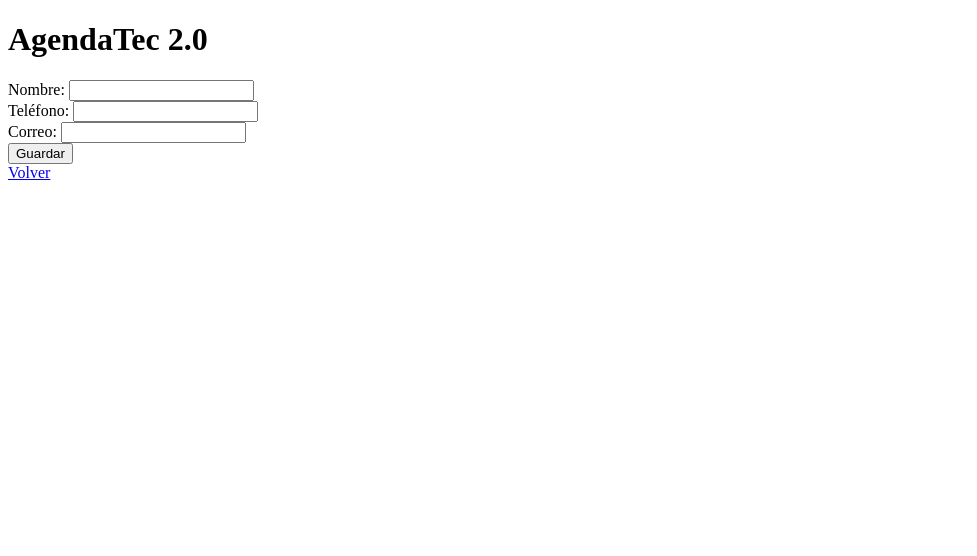
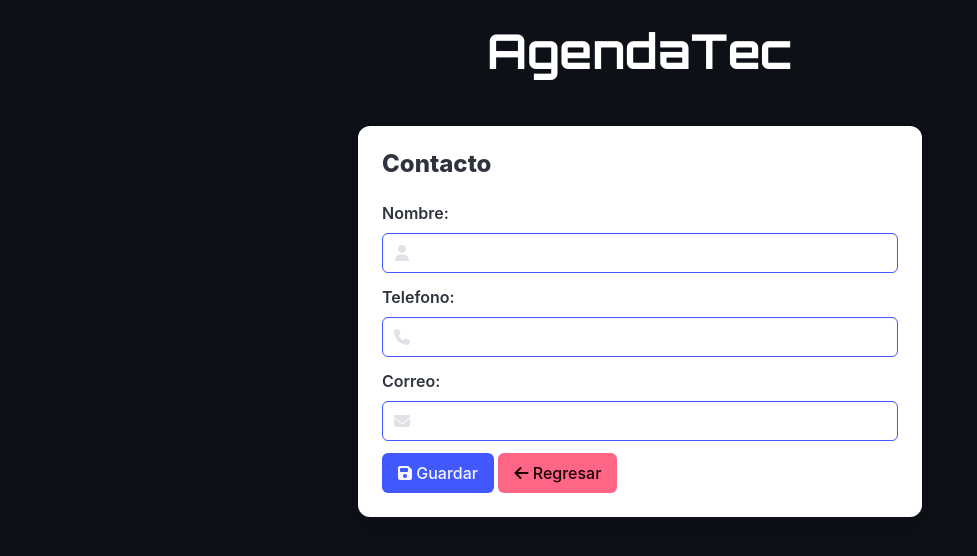
Before and after one commit to TendedCard0/CN2_EX_U2_22590367, a Flask app: page /contactos/nuevo in a window 1280 px wide. Shown: the top 556 px of the page, without its empty margins (0-977 px from the left). Run offline with Flask 3, Linux system fonts and the light colour scheme; some libraries are stand-ins or nearby versions.

Commit message:
Se me olvido 2.0

```diff
--- a/app/templates/base.html
+++ b/app/templates/base.html
@@ -1,10 +1,25 @@
 <!DOCTYPE html>
-<html>
-<head>
+<html class="theme-light" style="background-color: #0d1117;">
+  <head>
+    <meta charset="utf-8">
+    <meta name="viewport" content="width=device-width, initial-scale=1">
     <title>Agenda de Contactos</title>
+    <link rel="stylesheet" href="https://cdn.jsdelivr.net/npm/bulma@1.0.2/css/bulma.min.css">
+    <script src="https://kit.fontawesome.com/ee9903c79f.js" crossorigin="anonymous"></script>
+    <link href="https://fonts.googleapis.com/css2?family=Orbitron:wght@700&display=swap" rel="stylesheet">
+
+
 </head>
-<body>
-    <h1>AgendaTec 2.0</h1>
-    {% block content %}{% endblock %}
-</body>
+  <body >
+    <header>
+        <br>
+        <h1 class="title has-text-centered is-1" style="font-family: 'Orbitron', sans-serif; color:white">
+            AgendaTec
+          </h1>
+          <br>
+    </header>
+    <div class="container">
+        {% block content %}{% endblock %}
+    </div>
+  </body>
 </html>
--- a/app/templates/form.html
+++ b/app/templates/form.html
@@ -1,10 +1,53 @@
 {% extends 'base.html' %}
 {% block content %}
-<form method="POST">
-    Nombre: <input type="text" name="nombre" value="{{ contacto.nombre if contacto else '' }}"><br>
-    Teléfono: <input type="text" name="telefono" value="{{ contacto.telefono if contacto else '' }}"><br>
-    Correo: <input type="text" name="correo" value="{{ contacto.correo if contacto else '' }}"><br>
-    <input type="submit" value="Guardar">
-</form>
-<a href="{{ url_for('contactos.listar_contactos') }}">Volver</a>
+<div class="columns">
+    <div class="column is-offset-3 is-6">
+        <div class="card">
+            <div class="card-content">
+                <div class="media">
+                    <div class="media-content">
+                        <p class="title is-4">Contacto</p>
+                    </div>
+                </div>
+                <div class="content">
+                    <form method="POST">
+                        <div class="field">
+                            <label class="label">Nombre:</label>
+                            <div class="control has-icons-left has-icons-right">
+                                <input class="input is-link" type="text" name="nombre"
+                                    value="{{ contacto.nombre if contacto else '' }}">
+                                <span class="icon is-small is-left">
+                                    <i class="fas fa-user"></i>
+                                </span>
+                            </div>
+                        </div>
+                        <div class="field">
+                            <label class="label">Telefono:</label>
+                            <div class="control has-icons-left has-icons-right">
+                                <input class="input is-link" type="text" name="telefono"
+                                    value="{{ contacto.telefono if contacto else '' }}">
+                                <span class="icon is-small is-left">
+                                    <i class="fas fa-phone"></i>
+                                </span>
+                            </div>
+                        </div>
+                        <div class="field">
+                            <label class="label">Correo:</label>
+                            <div class="control has-icons-left has-icons-right">
+                                <input class="input is-link" type="text" name="correo"
+                                    value="{{ contacto.correo if contacto else '' }}">
+                                <span class="icon is-small is-left">
+                                    <i class="fas fa-envelope"></i>
+                                </span>
+                            </div>
+                        </div>
+
+                        <button class="button is-link " type="submit"><i class="fa-solid fa-floppy-disk"></i>&nbsp;Guardar</button>
+                        <a class="button is-danger" href="{{ url_for('contactos.listar_contactos') }}"><i class="fa-solid fa-arrow-left"></i>&nbsp;Regresar</a>
+                    </form>
+                </div>
+            </div>
+        </div>
+    </div>
+</div>
 {% endblock %}
```
Also changed, not shown: app/templates/index.html (+31 -10 lines).
